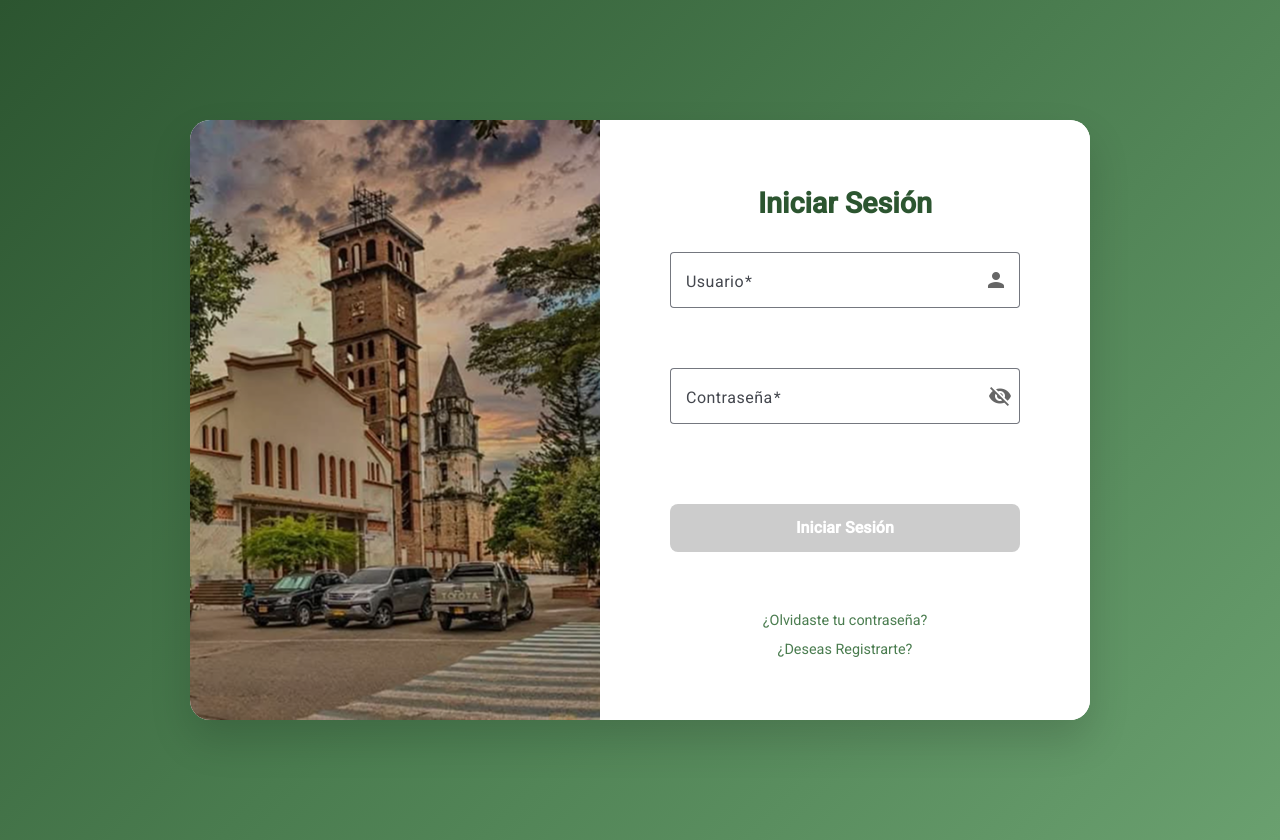
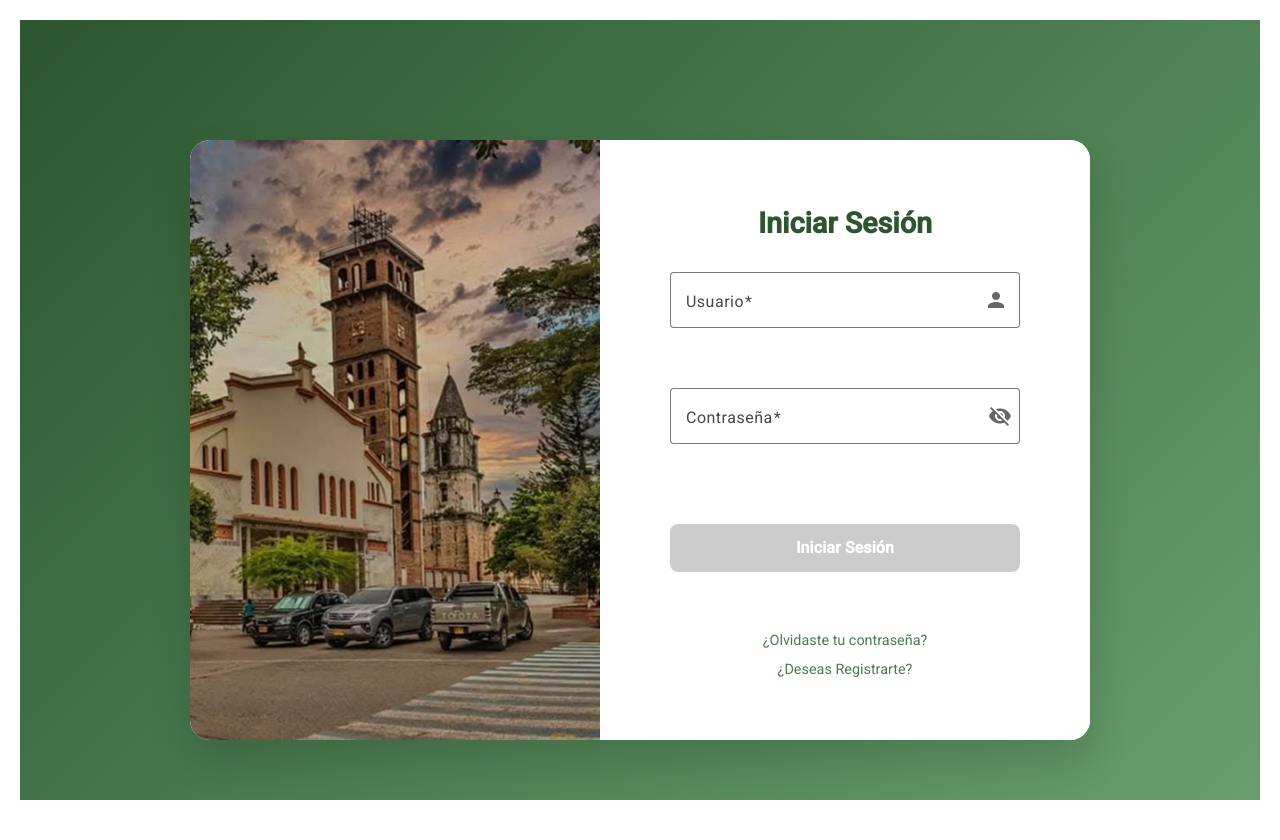
Before and after one commit to camilosada12/Back-Proyecto, an Angular app in the folder Proyecto-BACK/Merge_Back/front/front/: page /login in a window 1280 px wide. After the commit the page ends 800 px from the top, so only its background shows below. Built offline with nearby package versions, Linux system fonts and the light colour scheme.

Commit message:
bueno ya se soluciono lo de estilos

```diff
--- a/Proyecto-BACK/Merge_Back/front/front/src/app/Menu/menu/menu.component.css
+++ b/Proyecto-BACK/Merge_Back/front/front/src/app/Menu/menu/menu.component.css
@@ -1,6 +1,5 @@
 .sidebar-container {
     display: flex;
-    height: 100vh;
     width: 100%;
 }
 
@@ -16,6 +15,8 @@
     top: 0;
     z-index: 1000;
     box-shadow: 2px 0 10px rgba(0, 0, 0, 0.1);
+    will-change: transform;
+    transform: translateZ(0);
 }
 
 .logo-section {
@@ -56,6 +57,25 @@
     flex: 1;
     padding: 20px 0;
     overflow-y: auto;
+    scrollbar-width: thin;
+    scrollbar-color: rgba(255, 255, 255, 0.3) transparent;
+}
+
+.nav-menu::-webkit-scrollbar {
+    width: 6px;
+}
+
+.nav-menu::-webkit-scrollbar-track {
+    background: transparent;
+}
+
+.nav-menu::-webkit-scrollbar-thumb {
+    background: rgba(255, 255, 255, 0.3);
+    border-radius: 3px;
+}
+
+.nav-menu::-webkit-scrollbar-thumb:hover {
+    background: rgba(255, 255, 255, 0.5);
 }
 
 .nav-section {
@@ -121,6 +141,8 @@
     background: white;
     box-shadow: 0 2px 4px rgba(0, 0, 0, 0.1);
     z-index: 999;
+    will-change: transform;
+    transform: translateZ(0);
 }
 
 .top-bar-content {
--- a/Proyecto-BACK/Merge_Back/front/front/src/app/app.component.css
+++ b/Proyecto-BACK/Merge_Back/front/front/src/app/app.component.css
@@ -1,5 +1,27 @@
 /* App Component Styles */
 .container {
+    margin-left: 250px;
+    margin-top: 64px;
+    padding: 0;
+    width: calc(100% - 250px);
+    height: calc(100vh - 64px);
+    box-sizing: border-box;
+    overflow: hidden;
+}
+
+/* For login and register pages - full width */
+.container.full-width {
+    margin-left: 0;
+    margin-top: 0;
     width: 100%;
-    height: 100vh;
+    min-height: 100vh;
+    padding: 0;
 }
+
+@media (max-width: 768px) {
+    .container {
+        margin-left: 200px;
+        width: calc(100% - 200px);
+        height: calc(100vh - 64px);
+    }
+}
--- a/Proyecto-BACK/Merge_Back/front/front/src/app/app.component.html
+++ b/Proyecto-BACK/Merge_Back/front/front/src/app/app.component.html
@@ -1,5 +1,5 @@
-<app-menu *ngIf="router.url !== '/login' && router.url !== '/register'"></app-menu>
+<app-menu *ngIf="!isLoginOrRegister()"></app-menu>
 
-<div class="container">
+<div class="container" [class.full-width]="isLoginOrRegister()">
     <router-outlet />
 </div>
--- a/Proyecto-BACK/Merge_Back/front/front/src/app/app.component.ts
+++ b/Proyecto-BACK/Merge_Back/front/front/src/app/app.component.ts
@@ -11,8 +11,10 @@ import { CommonModule } from '@angular/common';
 })
 export class AppComponent {
   title = 'front';
-  /**
-   *
-   */
+
   constructor(public router: Router) {}
+
+  isLoginOrRegister(): boolean {
+    return this.router.url === '/login' || this.router.url === '/register';
+  }
 }
--- a/Proyecto-BACK/Merge_Back/front/front/src/styles.css
+++ b/Proyecto-BACK/Merge_Back/front/front/src/styles.css
@@ -1,4 +1,41 @@
 /* You can add global styles to this file, and also import other style files */
 
-html, body { height: 100%; }
-body { margin: 0; font-family: Roboto, "Helvetica Neue", sans-serif; }
+html, body {
+    height: 100%;
+    margin: 0;
+    padding: 0;
+    overflow-x: hidden;
+}
+
+body {
+    margin: 0;
+    font-family: Roboto, "Helvetica Neue", sans-serif;
+}
+
+/* Reset for router outlet components */
+router-outlet + * {
+    display: block;
+    width: 100%;
+    height: 100%;
+    padding: 20px;
+    box-sizing: border-box;
+    overflow-y: auto;
+}
+
+/* Custom scrollbar for main content */
+router-outlet + *::-webkit-scrollbar {
+    width: 8px;
+}
+
+router-outlet + *::-webkit-scrollbar-track {
+    background: #f1f1f1;
+}
+
+router-outlet + *::-webkit-scrollbar-thumb {
+    background: #c1c1c1;
+    border-radius: 4px;
+}
+
+router-outlet + *::-webkit-scrollbar-thumb:hover {
+    background: #a8a8a8;
+}
```
